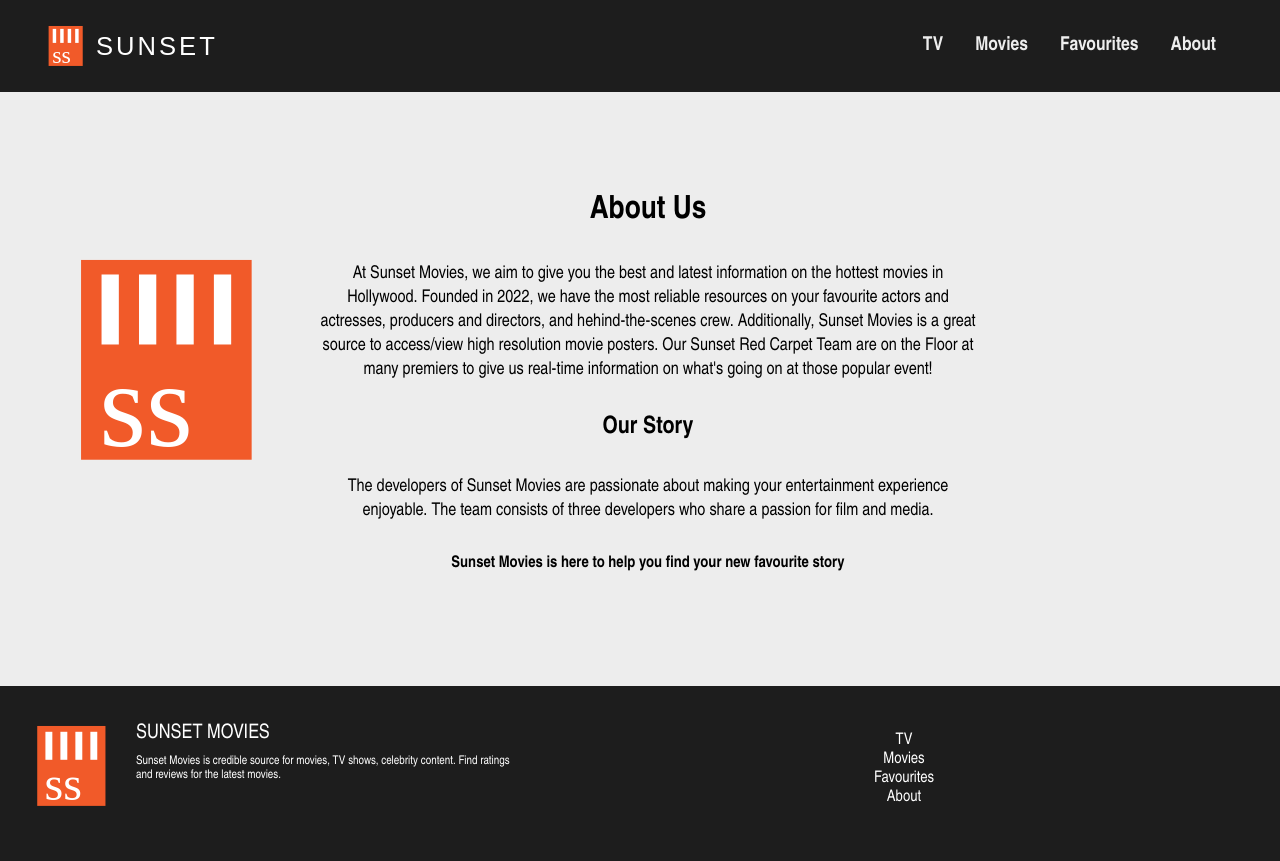
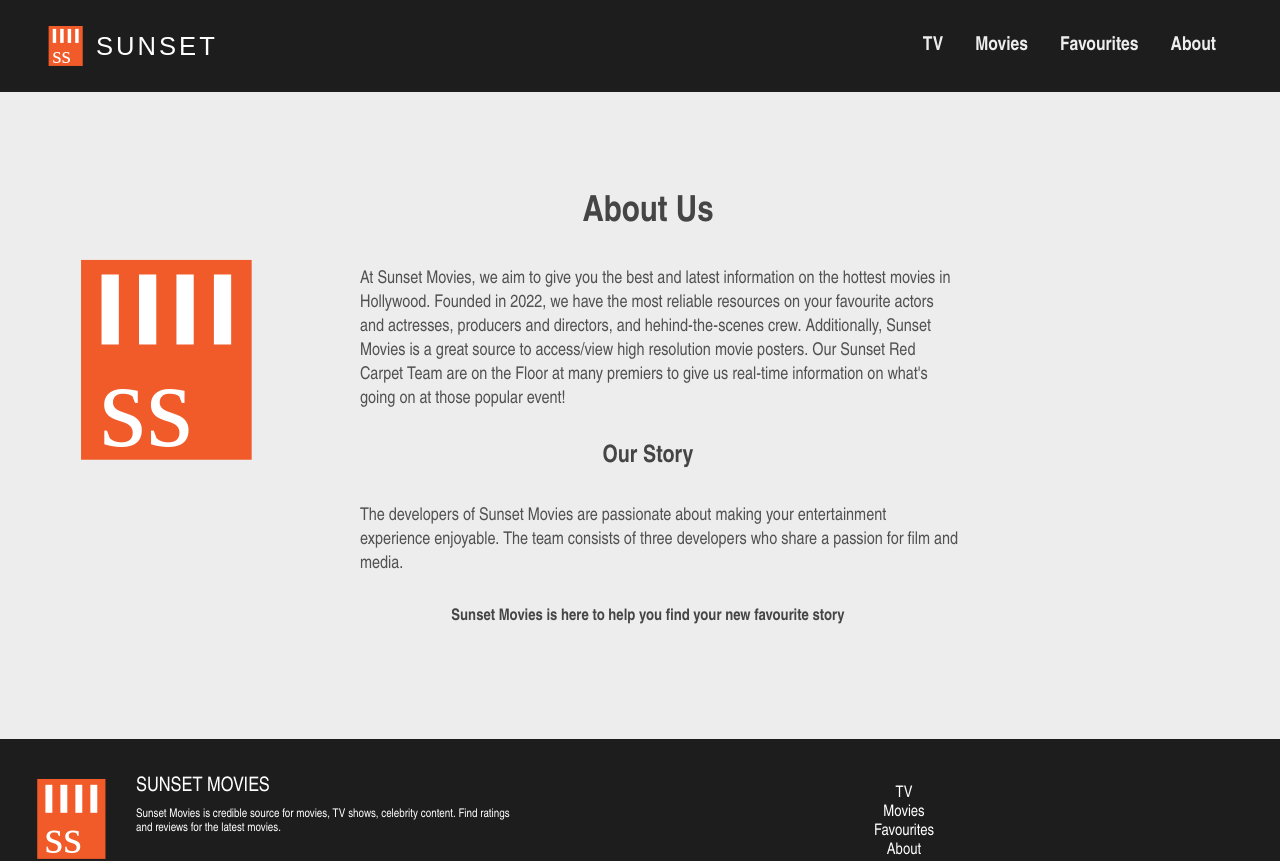
Before and after one commit to brandonb95/Movie-Database, a React (Create React App) app in the folder movie-database/: page /about in a window 1280 px wide. Shown: the top 861 px of the page. Built offline with nearby package versions, Linux system fonts and the light colour scheme.

Commit message:
about styling

```diff
--- a/movie-database/src/scss/_about.scss
+++ b/movie-database/src/scss/_about.scss
@@ -16,12 +16,16 @@ body {
 
     h1, h2, h3, h4 {
         padding-top: 2rem;
+        color: rgb(69, 69, 69)
+
     }
 
     p {
-        padding-top: 2rem;
+        padding: 2rem 1rem 0 2.5rem;
         font-size: 1.1rem;
         line-height: 1.5rem;
+        color: $sort-color;
+        text-align: left;
     }
 }
 
@@ -45,6 +49,7 @@ body {
 
         h1 {
             padding-top: 12rem;
+            font-size: 2.25rem;
         }
 
         p {
--- a/movie-database/src/scss/_home.scss
+++ b/movie-database/src/scss/_home.scss
@@ -9,6 +9,10 @@
 .movie-list {
   position: relative;
   top: 9rem;
+
+  .card-title {
+    margin-top: 1rem;
+}
 }
   #filterSelector{
     background-color: $sort-color;
```
